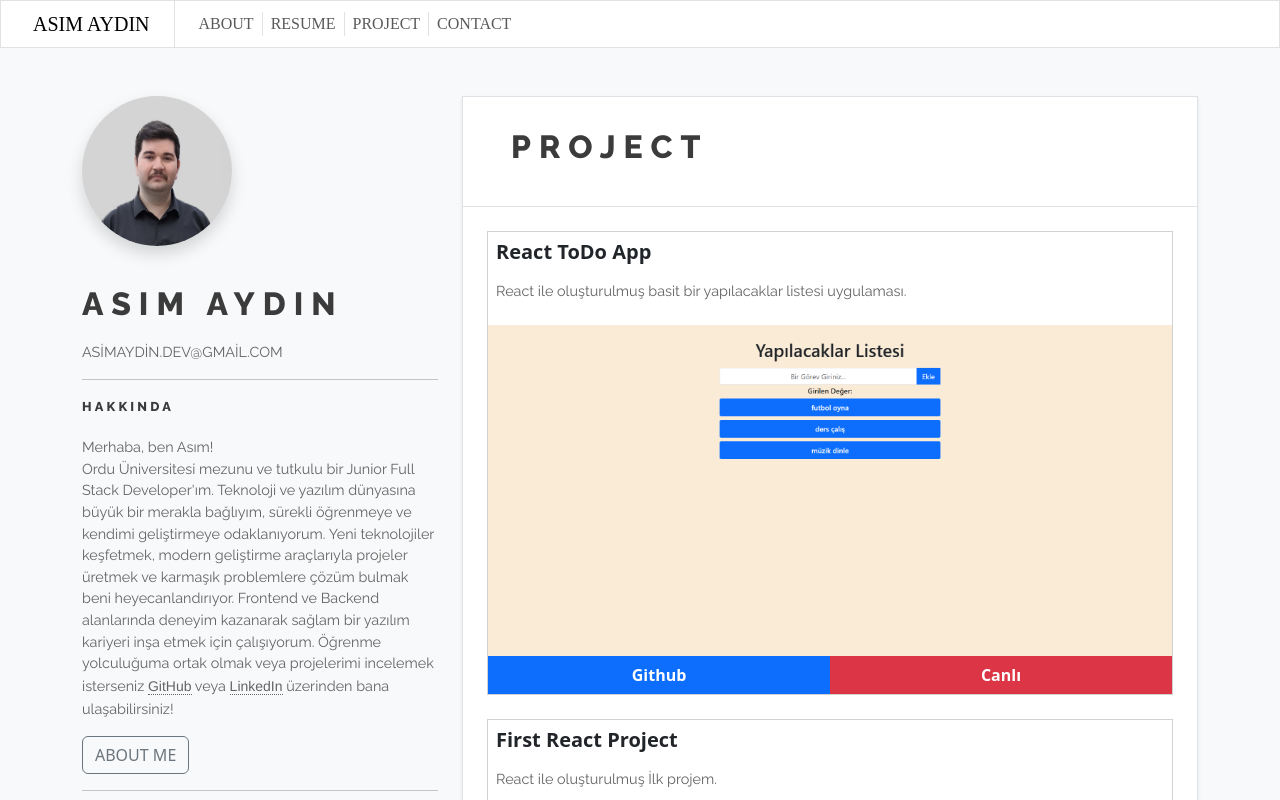
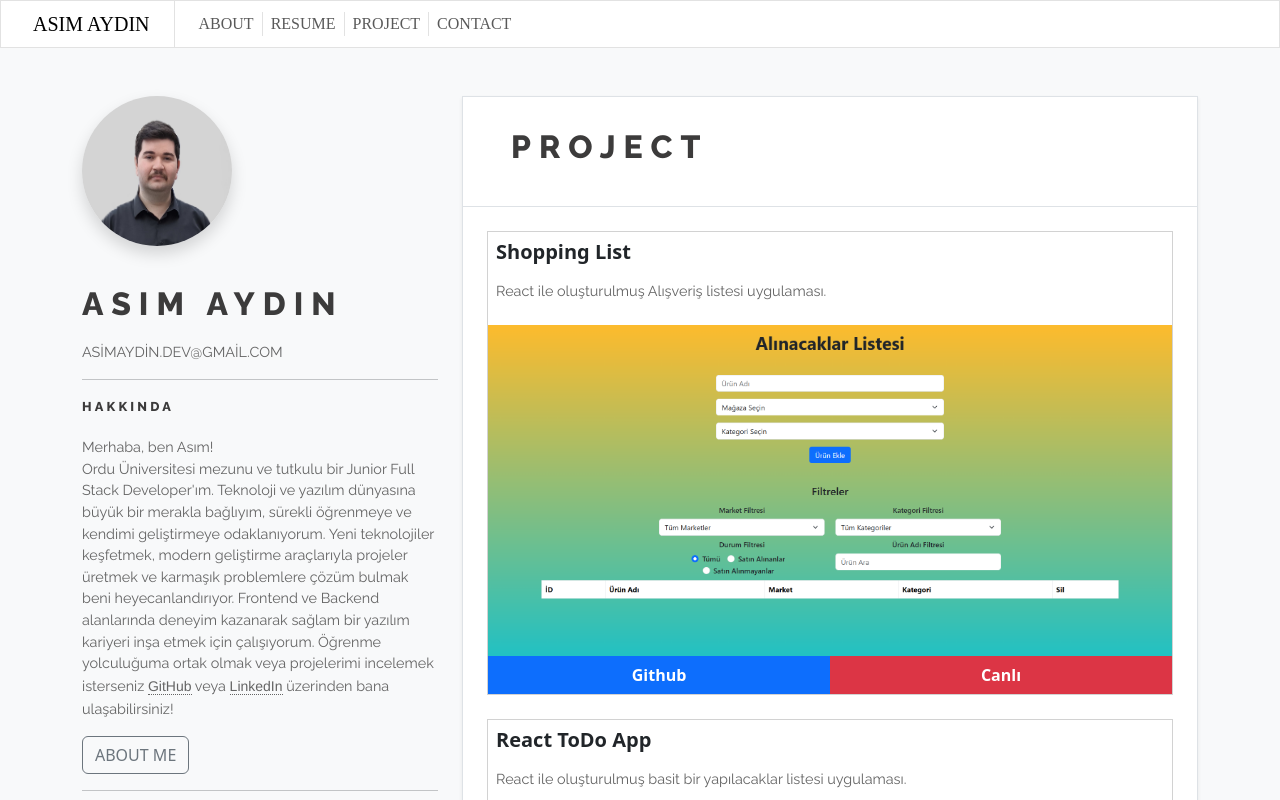
Before and after one commit to asmaydn28/react-website, a React (Vite) app: page /Project in a window 1280 px wide. Shown: the top 800 px of the page. Built offline with nearby package versions, Linux system fonts and the light colour scheme.

Commit message:
project card update

```diff
--- a/src/sections/Project/CardsProject.jsx
+++ b/src/sections/Project/CardsProject.jsx
@@ -3,6 +3,14 @@ import ProjectCard from "./Card";
 function CardsProject() {
   return (
     <>
+      <ProjectCard
+        title={"Shopping List"}
+        text={"React ile oluşturulmuş Alışveriş listesi uygulaması."}
+        img={"/img/16.png"}
+        github={"https://github.com/asmaydn28/shopping-list"}
+        netlify={"https://asimaydin16.netlify.app/"}
+      />
+
       <ProjectCard
         title={"React ToDo App"}
         text={"React ile oluşturulmuş basit bir yapılacaklar listesi uygulaması."}
```
Also changed, not shown: public/img/16.png (added).
